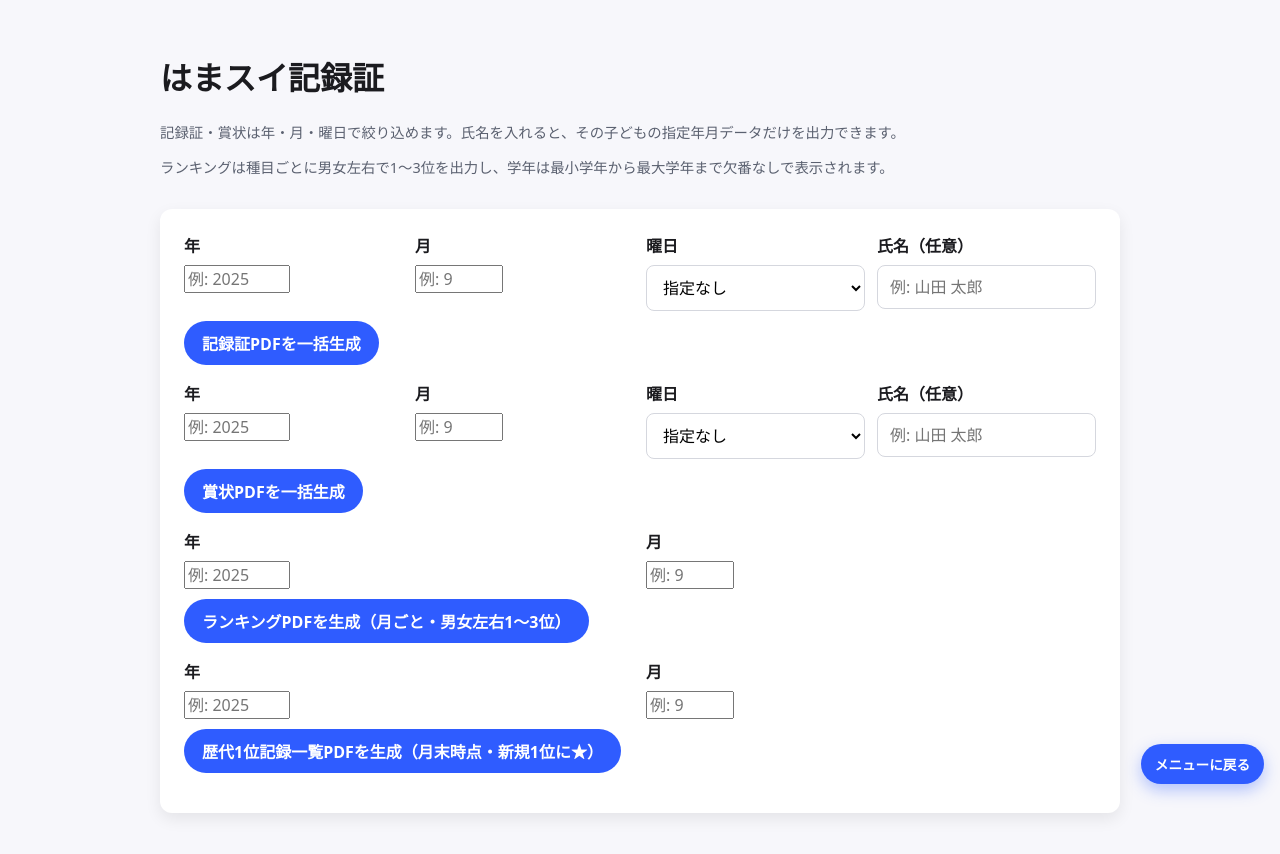
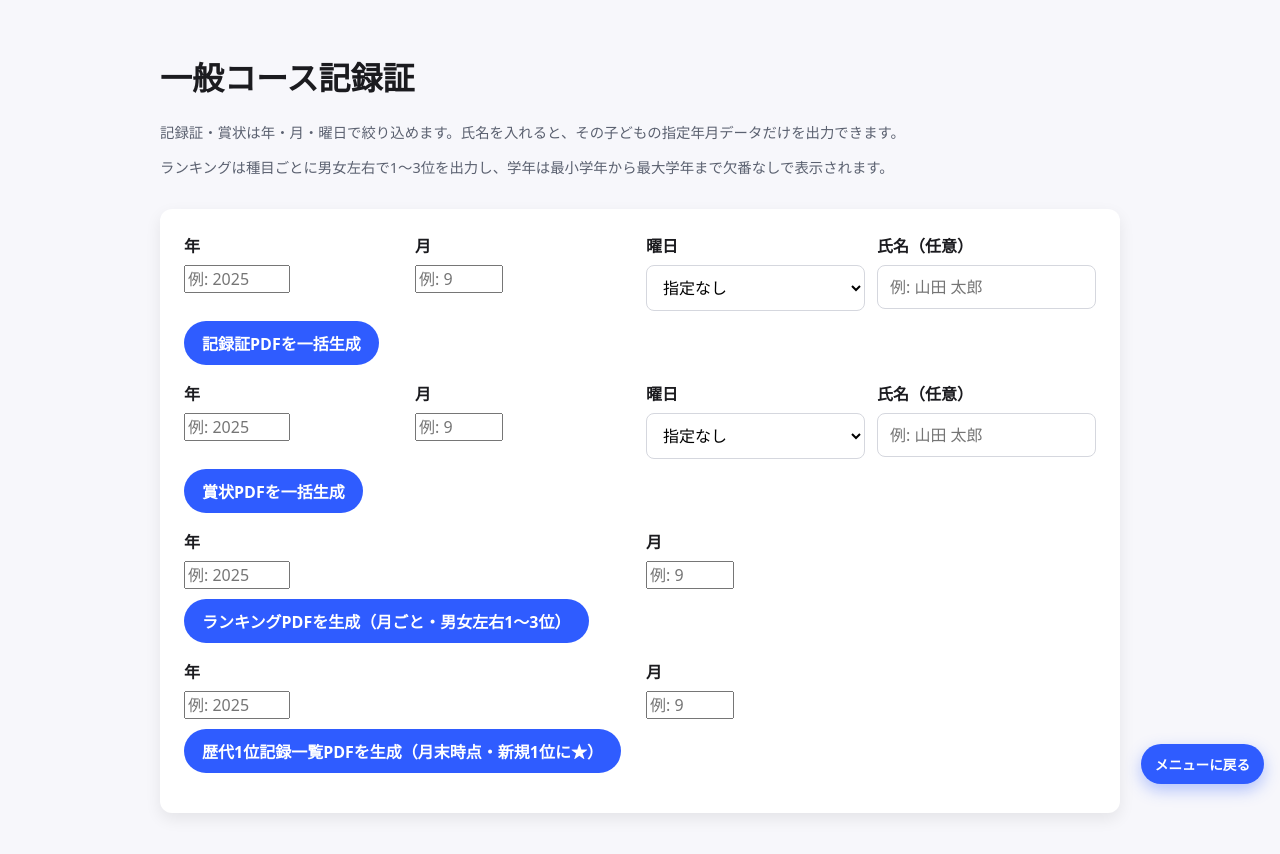
Before and after one commit to TakumaMaruyama/hamasui-kirokukai, a Next.js app: page /admin/docs/swimming in a window 1280 px wide. Shown: the top 854 px of the page. Built offline with nearby package versions, Linux system fonts and the light colour scheme.

Commit message:
Rename swimming docs label to general-course certificate

```diff
--- a/app/admin/dashboard/page.tsx
+++ b/app/admin/dashboard/page.tsx
@@ -30,7 +30,7 @@ export default function AdminDashboard() {
                     </Link>
                     <Link href="/admin/docs/swimming" className="admin-menu-item">
                         <span className="admin-menu-icon">📄</span>
-                        <span className="admin-menu-label">はまスイ記録証</span>
+                        <span className="admin-menu-label">一般コース記録証</span>
                     </Link>
                     <Link href="/admin/docs/school" className="admin-menu-item">
                         <span className="admin-menu-icon">📋</span>
--- a/app/admin/docs/swimming/page.tsx
+++ b/app/admin/docs/swimming/page.tsx
@@ -4,7 +4,7 @@ export default function SwimmingDocsPage() {
   return (
     <main>
       <header>
-        <h1>はまスイ記録証</h1>
+        <h1>一般コース記録証</h1>
         <p className="notice">
           記録証・賞状は年・月・曜日で絞り込めます。氏名を入れると、その子どもの指定年月データだけを出力できます。
         </p>
```
